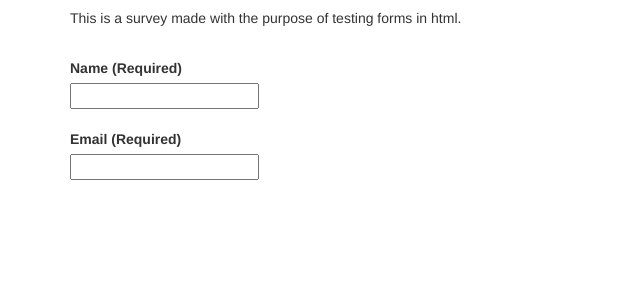
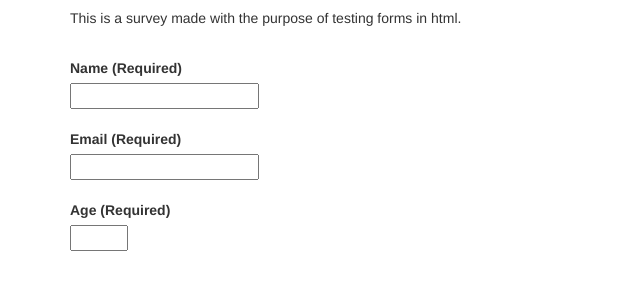
Before and after one commit to csc473s2019-webdev/hw3-p5-practice-with-html-css-forms-srajan-17, a plain HTML site: page index.html in a window 1280 px wide. Shown: the part 82-372 px from the top of the page, without its empty margins (0-640 px from the left). Drawn offline with nearby package versions, Linux system fonts and the light colour scheme.

Commit message:
add age field

```diff
--- a/index.html
+++ b/index.html
@@ -22,6 +22,10 @@
             <label for="email-field" id="email">Email (Required)</label>
             <br>
             <input type="text" id="email-field">
+            <br><br>
+            <label for="number-field" id="number">Age (Required)</label>
+            <br>
+            <input type="number" id="number-field" min="1" max="30">
         </form>
     </div>
 </body>
```
